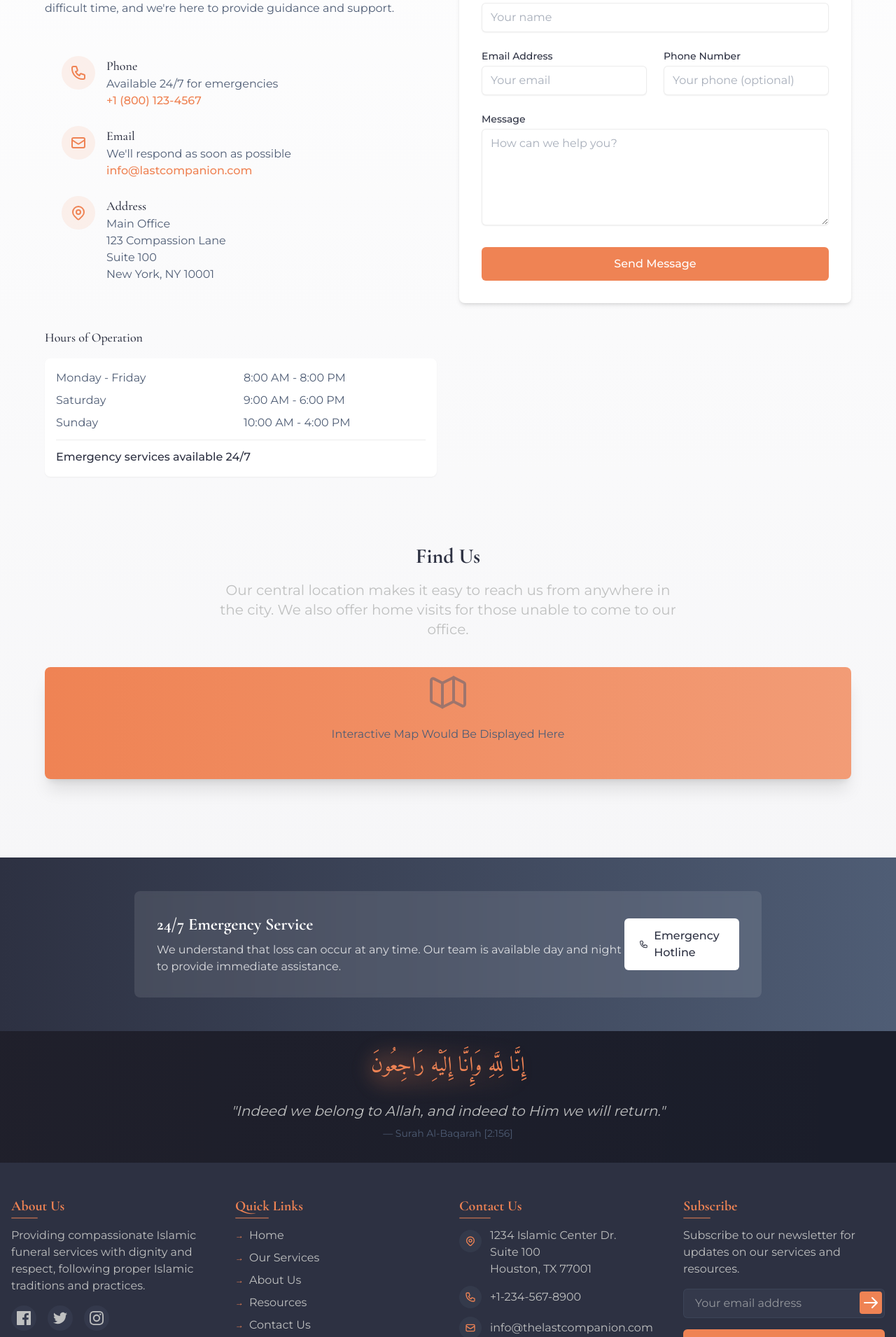
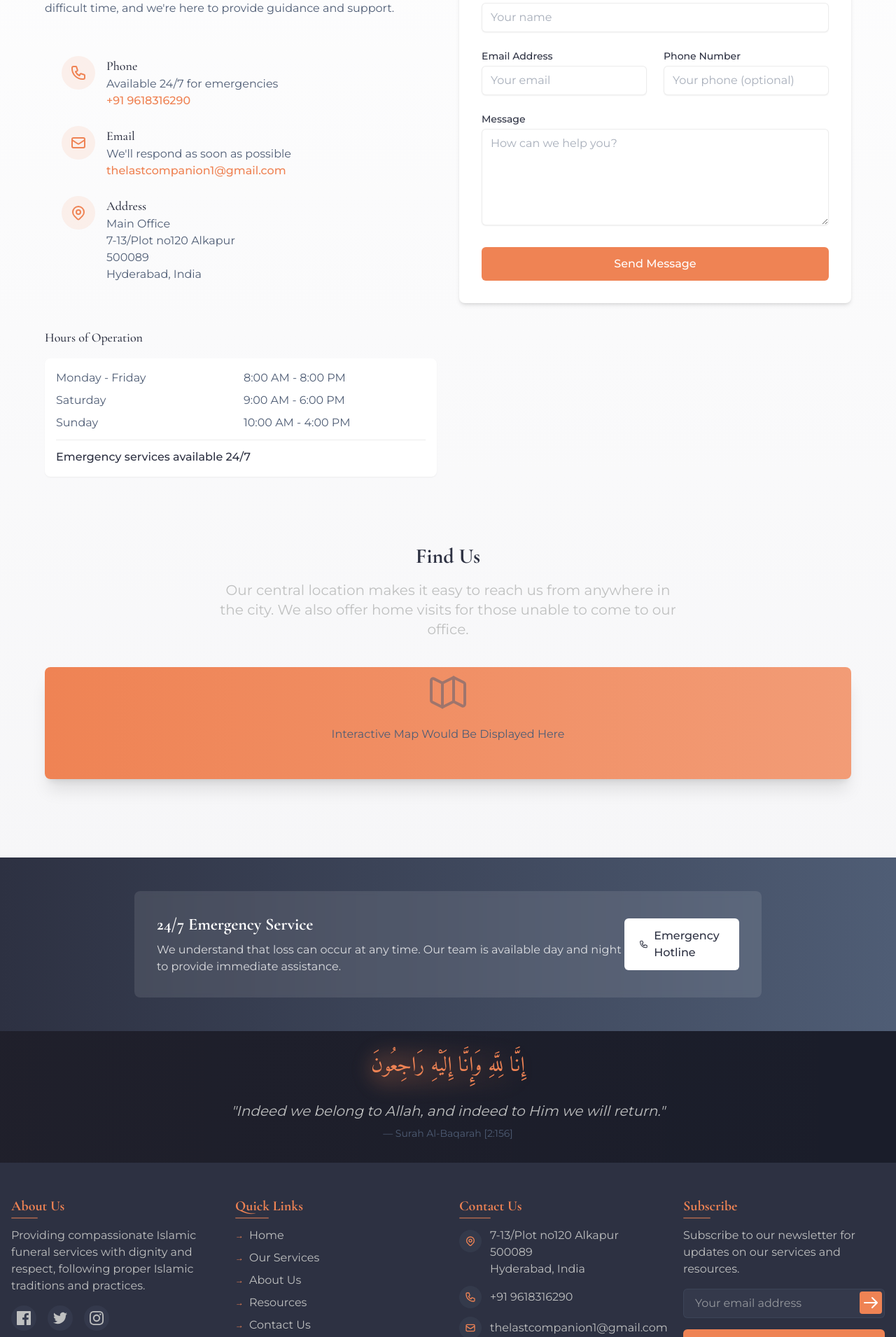
Before and after one commit to Adnan-The-Coder/The-last-companion, a Next.js app: page /contact-us in a window 1280 px wide. Shown: the part 600-2510 px from the top of the page at 70% size. Built offline with nearby package versions, Linux system fonts and the light colour scheme.

Commit message:
contact information

```diff
--- a/app/contact-us/page.tsx
+++ b/app/contact-us/page.tsx
@@ -71,7 +71,7 @@ export default function ContactUsPage() {
                   <div>
                     <h3 className="text-lg font-medium text-[#2D3142]">Phone</h3>
                     <p className="text-[#4F5D75]">Available 24/7 for emergencies</p>
-                    <a href="tel:+18001234567" className="font-medium text-[#EF8354] transition-colors duration-200 hover:text-[#D64C1B]">+1 (800) 123-4567</a>
+                    <a href="tel:+919618316290" className="font-medium text-[#EF8354] transition-colors duration-200 hover:text-[#D64C1B]">+91 9618316290</a>
                   </div>
                 </div>
                 <div className="flex items-start">
@@ -83,7 +83,7 @@ export default function ContactUsPage() {
                   <div>
                     <h3 className="text-lg font-medium text-[#2D3142]">Email</h3>
                     <p className="text-[#4F5D75]">We'll respond as soon as possible</p>
-                    <a href="mailto:info@lastcompanion.com" className="font-medium text-[#EF8354] transition-colors duration-200 hover:text-[#D64C1B]">info@lastcompanion.com</a>
+                    <a href="mailto:thelastcompanion1@gmail.com" className="font-medium text-[#EF8354] transition-colors duration-200 hover:text-[#D64C1B]">thelastcompanion1@gmail.com</a>
                   </div>
                 </div>
                 <div className="flex items-start">
@@ -97,9 +97,9 @@ export default function ContactUsPage() {
                     <h3 className="text-lg font-medium text-[#2D3142]">Address</h3>
                     <p className="text-[#4F5D75]">Main Office</p>
                     <address className="not-italic text-[#4F5D75]">
-                      123 Compassion Lane<br />
-                      Suite 100<br />
-                      New York, NY 10001
+                      7-13/Plot no120 Alkapur<br />
+                      500089<br />
+                      Hyderabad, India
                     </address>
                   </div>
                 </div>
@@ -290,7 +290,7 @@ export default function ContactUsPage() {
                 <p className="text-white/80">We understand that loss can occur at any time. Our team is available day and night to provide immediate assistance.</p>
               </div>
               <div className="mt-4 md:mt-0">
-                <a href="tel:+1234567890" className="inline-flex items-center justify-center rounded-md border border-transparent bg-white px-5 py-3 text-base font-medium text-[#2D3142] transition-colors duration-200 hover:bg-[#EF8354] hover:text-white">
+                <a href="tel:+919618316290" className="inline-flex items-center justify-center rounded-md border border-transparent bg-white px-5 py-3 text-base font-medium text-[#2D3142] transition-colors duration-200 hover:bg-[#EF8354] hover:text-white">
                   <svg xmlns="http://www.w3.org/2000/svg" className="mr-2 size-5" fill="none" viewBox="0 0 24 24" stroke="currentColor">
                     <path strokeLinecap="round" strokeLinejoin="round" strokeWidth={2} d="M3 5a2 2 0 012-2h3.28a1 1 0 01.948.684l1.498 4.493a1 1 0 01-.502 1.21l-2.257 1.13a11.042 11.042 0 005.516 5.516l1.13-2.257a1 1 0 011.21-.502l4.493 1.498a1 1 0 01.684.949V19a2 2 0 01-2 2h-1C9.716 21 3 14.284 3 6V5z" />
                   </svg>
--- a/app/contact/page.tsx
+++ b/app/contact/page.tsx
@@ -35,7 +35,7 @@ export default function Contact() {
                   </div>
                   <div>
                     <h3 className="mb-1 text-lg font-bold text-[#2D3142] transition-colors duration-300 group-hover:text-[#EF8354]">Phone (24/7)</h3>
-                    <p className="text-[#4F5D75]">+1-234-567-8900</p>
+                    <p className="text-[#4F5D75]">+91 9618316290</p>
                     <p className="mt-1 text-sm text-[#4F5D75]/70">Available 24 hours a day, 7 days a week</p>
                   </div>
                 </div>
@@ -47,7 +47,7 @@ export default function Contact() {
                   </div>
                   <div>
                     <h3 className="mb-1 text-lg font-bold text-[#2D3142] transition-colors duration-300 group-hover:text-[#EF8354]">Email</h3>
-                    <p className="text-[#4F5D75]">info@thelastcompanion.com</p>
+                    <p className="text-[#4F5D75]">thelastcompanion1@gmail.com</p>
                   </div>
                 </div>
                 <div className="group flex items-start">
@@ -59,7 +59,7 @@ export default function Contact() {
                   </div>
                   <div>
                     <h3 className="mb-1 text-lg font-bold text-[#2D3142] transition-colors duration-300 group-hover:text-[#EF8354]">Location</h3>
-                    <p className="text-[#4F5D75]">123 Islamic Center Dr,<br />New York, NY 10001</p>
+                    <p className="text-[#4F5D75]">7-13/Plot no120 Alkapur,<br />500089, Hyderabad, India</p>
                     <p className="mt-1 text-sm text-[#4F5D75]/70">Our main office and prayer hall</p>
                   </div>
                 </div>
@@ -150,7 +150,7 @@ export default function Contact() {
               Our Location
               <span className="absolute inset-x-1/4 -bottom-2 h-0.5 rounded-full bg-[#EF8354]/70"></span>
             </h2>
-            <p className="mx-auto mt-6 max-w-3xl text-[#4F5D75]">Visit our main office and prayer hall located in the heart of New York City.</p>
+            <p className="mx-auto mt-6 max-w-3xl text-[#4F5D75]">Visit our main office and prayer hall located in Hyderabad, India.</p>
           </div>
           <div className="h-96 overflow-hidden rounded-lg border border-[#BFC0C0]/10 bg-white/80 shadow-md">
             {/* Map would be embedded here in a real implementation */}
@@ -166,10 +166,10 @@ export default function Contact() {
           <h2 className="mb-6 font-serif text-3xl font-bold">Need Immediate Assistance?</h2>
           <p className="mx-auto mb-8 max-w-3xl text-xl text-[#BFC0C0]">Our team is available 24/7 to provide support and guidance during your time of need.</p>
           <a
-            href="tel:+1234567890"
+            href="tel:+919618316290"
             className="group relative inline-block overflow-hidden rounded-md bg-[#EF8354] px-8 py-4 text-xl font-medium text-white transition-all duration-300 hover:bg-[#D64C1B] hover:shadow-lg"
           >
-            <span className="relative z-10">Call Now: +1-234-567-8900</span>
+            <span className="relative z-10">Call Now: +91 9618316290</span>
             <span className="absolute inset-0 bg-gradient-to-r from-[#D64C1B] to-[#EF8354] opacity-0 transition-opacity duration-500 group-hover:opacity-100"></span>
           </a>
         </div>
--- a/app/services/page.tsx
+++ b/app/services/page.tsx
@@ -158,8 +158,8 @@ export default function Services() {
           <h2 className="mb-6 font-serif text-3xl font-bold">Need Assistance with Funeral Services?</h2>
           <p className="mx-auto mb-8 max-w-3xl text-xl text-[#BFC0C0]">Our team is available 24/7 to provide support and guidance during your time of need.</p>
           <div className="flex flex-col justify-center gap-4 sm:flex-row">
-            <a href="tel:+1234567890" className="group relative inline-block overflow-hidden rounded-md bg-[#EF8354] px-6 py-3 font-medium text-white transition-all duration-300 hover:-translate-y-1 hover:bg-[#D64C1B] hover:shadow-lg">
-              <span className="relative z-10">Call Now: +1-234-567-8900</span>
+            <a href="tel:+919618316290" className="group relative inline-block overflow-hidden rounded-md bg-[#EF8354] px-6 py-3 font-medium text-white transition-all duration-300 hover:-translate-y-1 hover:bg-[#D64C1B] hover:shadow-lg">
+              <span className="relative z-10">Call Now: +91 9618316290</span>
               <span className="absolute inset-0 bg-gradient-to-r from-[#D64C1B] to-[#EF8354] opacity-0 transition-opacity duration-500 group-hover:opacity-100"></span>
             </a>
             <Link href="/contact" className="group relative inline-block overflow-hidden rounded-md border border-[#4F5D75] px-6 py-3 font-medium text-white transition-all duration-300 hover:border-[#EF8354] hover:shadow-md">
--- a/components/Footer.tsx
+++ b/components/Footer.tsx
@@ -154,9 +154,9 @@ const Footer = () => {
                   </svg>
                 </span>
                 <span className="text-[#BFC0C0]">
-                  1234 Islamic Center Dr.<br />
-                  Suite 100<br />
-                  Houston, TX 77001
+                  7-13/Plot no120 Alkapur<br />
+                  500089<br />
+                  Hyderabad, India
                 </span>
               </li>
               <li className="flex items-center">
@@ -165,7 +165,7 @@ const Footer = () => {
                     <path strokeLinecap="round" strokeLinejoin="round" strokeWidth={2} d="M3 5a2 2 0 012-2h3.28a1 1 0 01.948.684l1.498 4.493a1 1 0 01-.502 1.21l-2.257 1.13a11.042 11.042 0 005.516 5.516l1.13-2.257a1 1 0 011.21-.502l4.493 1.498a1 1 0 01.684.949V19a2 2 0 01-2 2h-1C9.716 21 3 14.284 3 6V5z" />
                   </svg>
                 </span>
-                <Link href="tel:+1234567890" className="text-[#BFC0C0] transition-colors duration-300 hover:text-[#EF8354]">+1-234-567-8900</Link>
+                <Link href="tel:+919618316290" className="text-[#BFC0C0] transition-colors duration-300 hover:text-[#EF8354]">+91 9618316290</Link>
               </li>
               <li className="flex items-center">
                 <span className="mr-3 inline-flex items-center justify-center rounded-full bg-[#4F5D75]/20 p-2">
@@ -173,7 +173,7 @@ const Footer = () => {
                     <path strokeLinecap="round" strokeLinejoin="round" strokeWidth={2} d="M3 8l7.89 5.26a2 2 0 002.22 0L21 8M5 19h14a2 2 0 002-2V7a2 2 0 00-2-2H5a2 2 0 00-2 2v10a2 2 0 002 2z" />
                   </svg>
                 </span>
-                <Link href="mailto:info@thelastcompanion.com" className="text-[#BFC0C0] transition-colors duration-300 hover:text-[#EF8354]">info@thelastcompanion.com</Link>
+                <Link href="mailto:thelastcompanion1@gmail.com" className="text-[#BFC0C0] transition-colors duration-300 hover:text-[#EF8354]">thelastcompanion1@gmail.com</Link>
               </li>
             </ul>
           </div>
```
